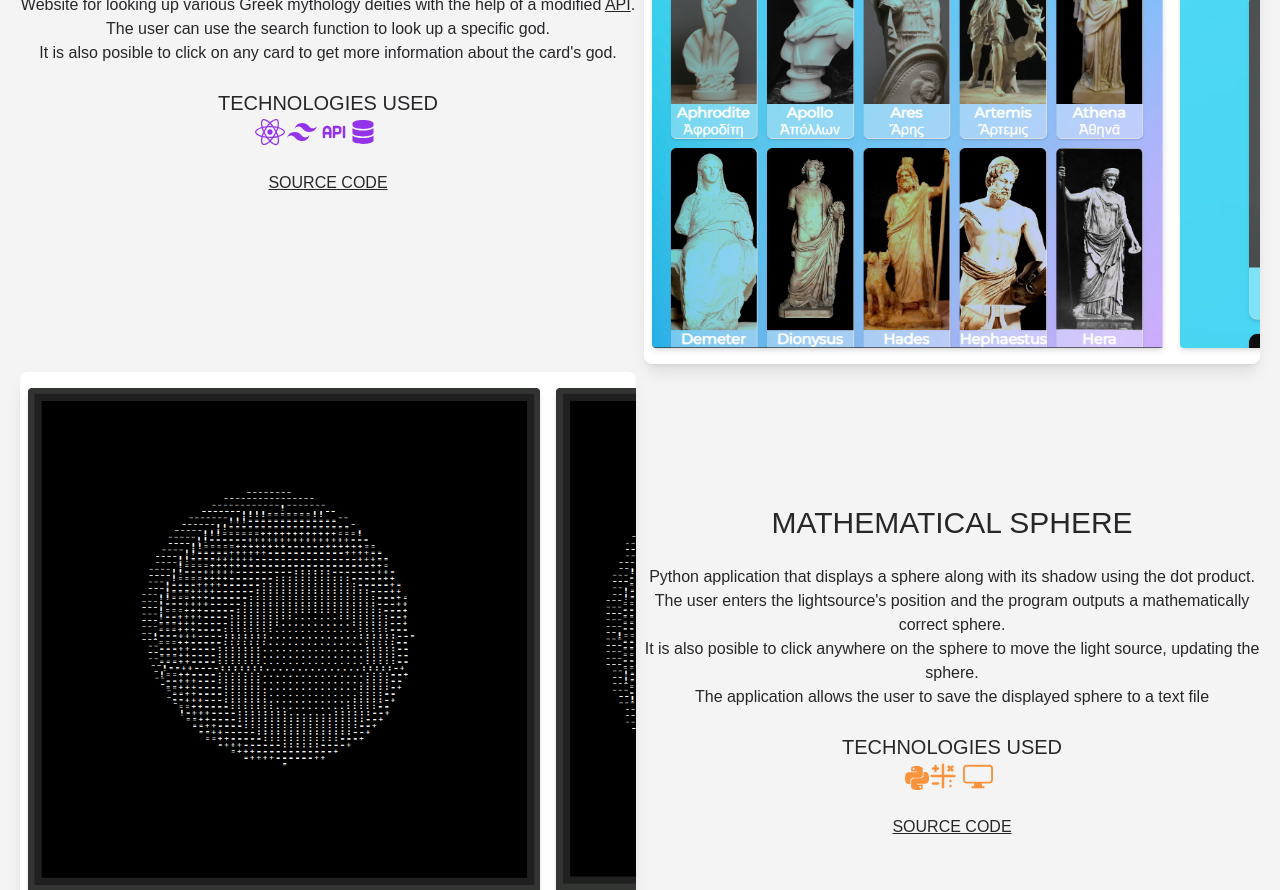
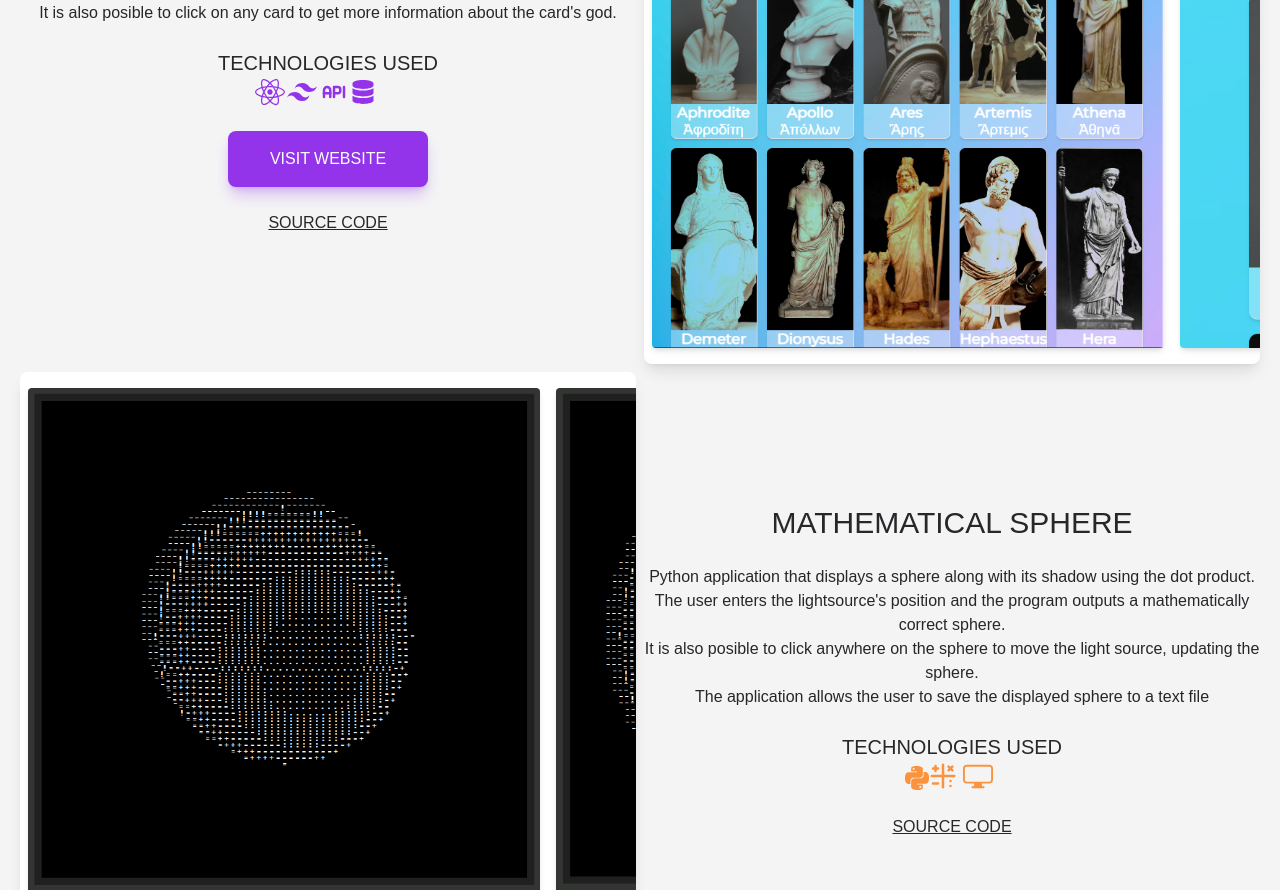
Before and after one commit to Matdrox/portfolio, a React (Create React App) app: page / in a window 1280 px wide. Shown: the part 1220-2110 px from the top of the page. Built offline with nearby package versions, Linux system fonts and the light colour scheme.

Commit message:
Updated Button

```diff
--- a/src/components/Page2.js
+++ b/src/components/Page2.js
@@ -1,7 +1,8 @@
+import { useState, useRef, useEffect } from 'react';
 import { motion } from 'framer-motion';
-import { useState, useRef, useEffect } from 'react';
 import imagesHellenic from './imgComps/ImagesHellenic';
 import imagesSphere from './imgComps/ImagesSphere';
+import Button from './buttons/Button';
 import { FaReact, FaDatabase } from 'react-icons/fa';
 import { SiTailwindcss, SiPython } from 'react-icons/si';
 import { TbApi, TbMathSymbols } from 'react-icons/tb';
@@ -59,7 +60,9 @@ const Page2 = ({ fontColor, lang, boxColor }) => {
             : 'Es possibile clickar a omne carta a vide plus information de le deo de carta.'}
         </p>
         <br />
-        <h2 className='text-xl'>{lang ? 'TECHNOLOGIES USED' : 'TECHNOLOGIA USAVA'}</h2>
+        <h2 className='text-xl'>
+          {lang ? 'TECHNOLOGIES USED' : 'TECHNOLOGIA USAVA'}
+        </h2>
         <div className='flex flex-row'>
           <div className='flex flex-col justify-center items-center group -mx-4 z-10'>
             <FaReact className='text-3xl text-purple-600 transition group-hover:text-orange-400' />
@@ -86,12 +89,25 @@ const Page2 = ({ fontColor, lang, boxColor }) => {
             </div>
           </div>
         </div>
+        <Button
+          text={lang ? 'VISIT WEBSITE' : 'VISITA SITO WEB'}
+          width='200px'
+          onClick={() => {
+            window.open(
+              'https://matdrox.github.io/hellenic-database/',
+              '_blank'
+            );
+          }}
+        />
         <a
           className='underline'
           href='https://github.com/Matdrox/hellenic-database'
           target='_blank'
         >
-          <h2 className='text-md'>{lang ? 'SOURCE CODE' : 'LE CODICE ORIGINAL'}</h2>
+          <br/>
+          <h2 className='text-md'>
+            {lang ? 'SOURCE CODE' : 'LE CODICE ORIGINAL'}
+          </h2>
         </a>
       </motion.div>
       <motion.div
--- a/src/components/buttons/Button.js
+++ b/src/components/buttons/Button.js
@@ -13,6 +13,7 @@ const Button = (props) => {
         width: `${props.width}`,
         height: `${props.height}`,
       }}
+      onClick={props.onClick}
     >
       <p className='text-white pointer-events-none'>{props.text}</p>
     </button>
```
